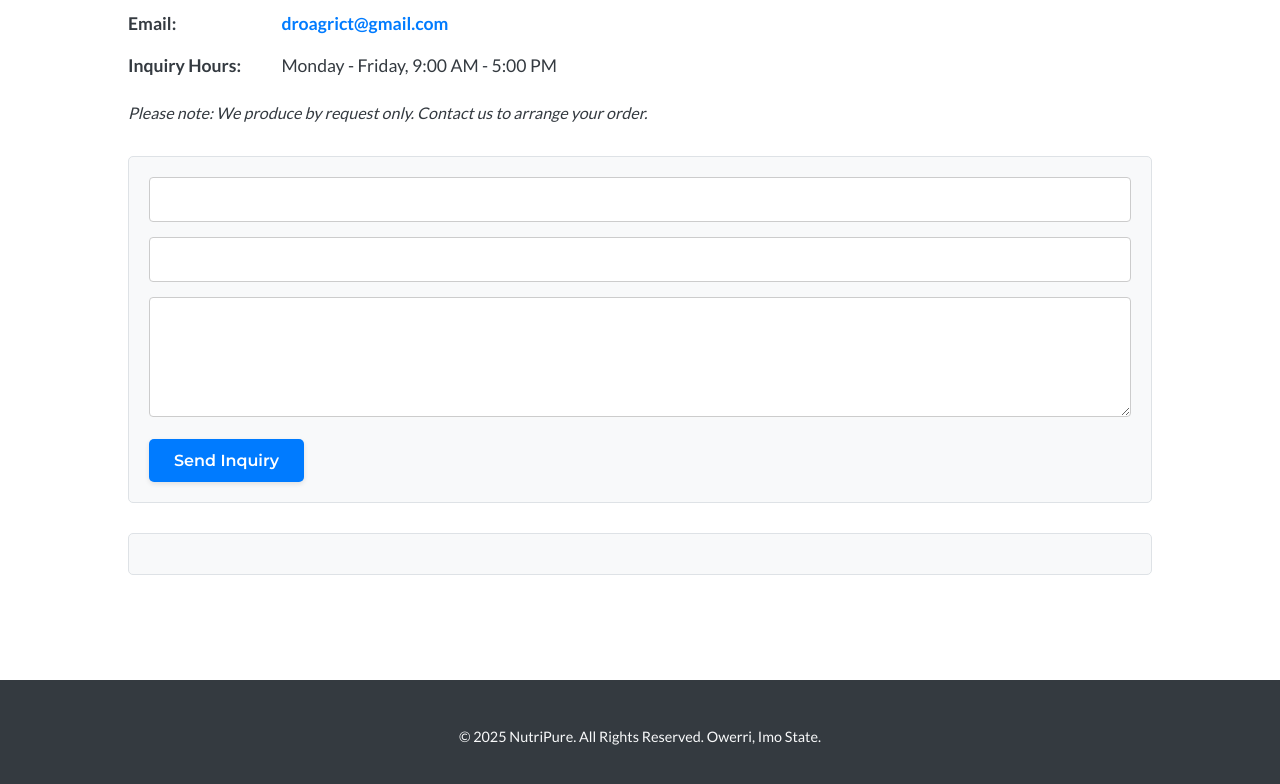
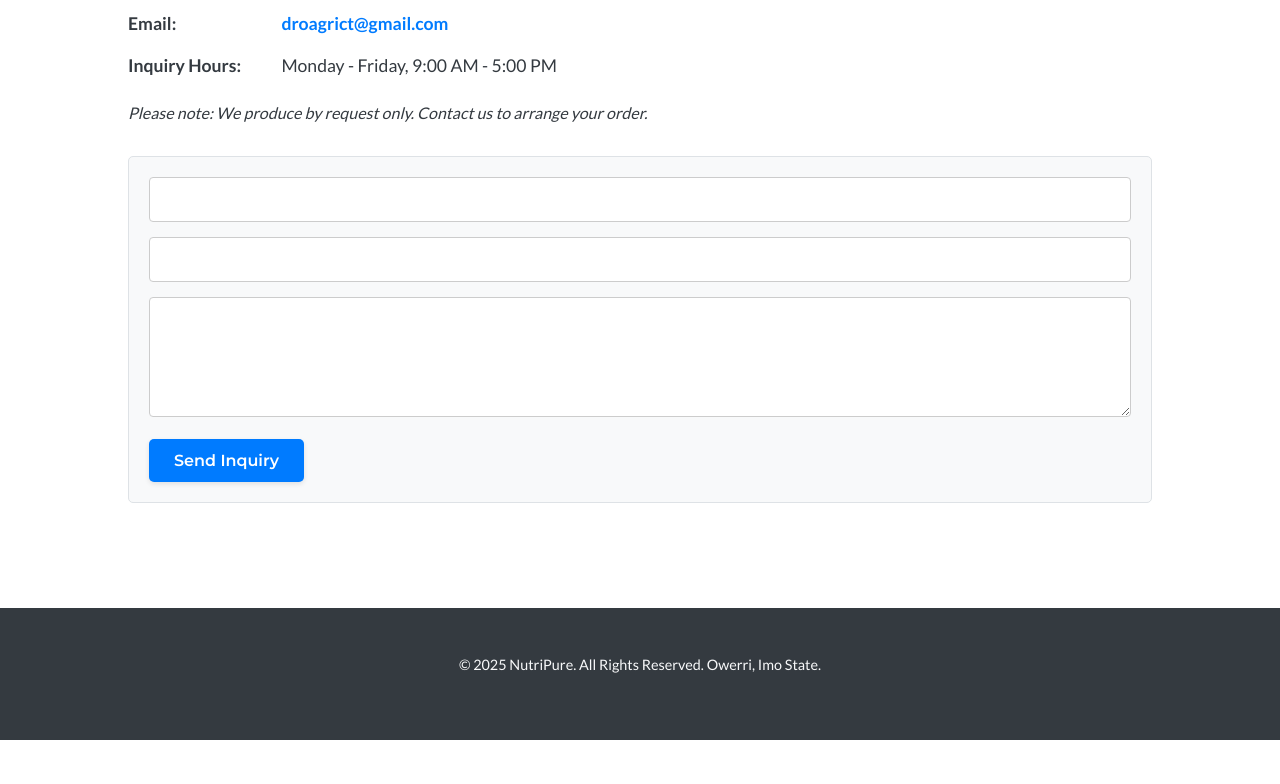
Before and after one commit to akameredon/NutriPure, a plain HTML site: page index.html in a window 1280 px wide. Shown: the part 3077-3861 px from the top of the page. After the commit the page ends 3817 px from the top, so only its background shows below. Drawn offline with Linux system fonts and the light colour scheme.

Commit message:
index.htlm file updated form redirect

```diff
--- a/index.html
+++ b/index.html
@@ -137,8 +137,6 @@
                   <button type="submit">Send Inquiry</button>
               </form>
 
-               <form
-
             </div>
         </section>
     </main>
```
